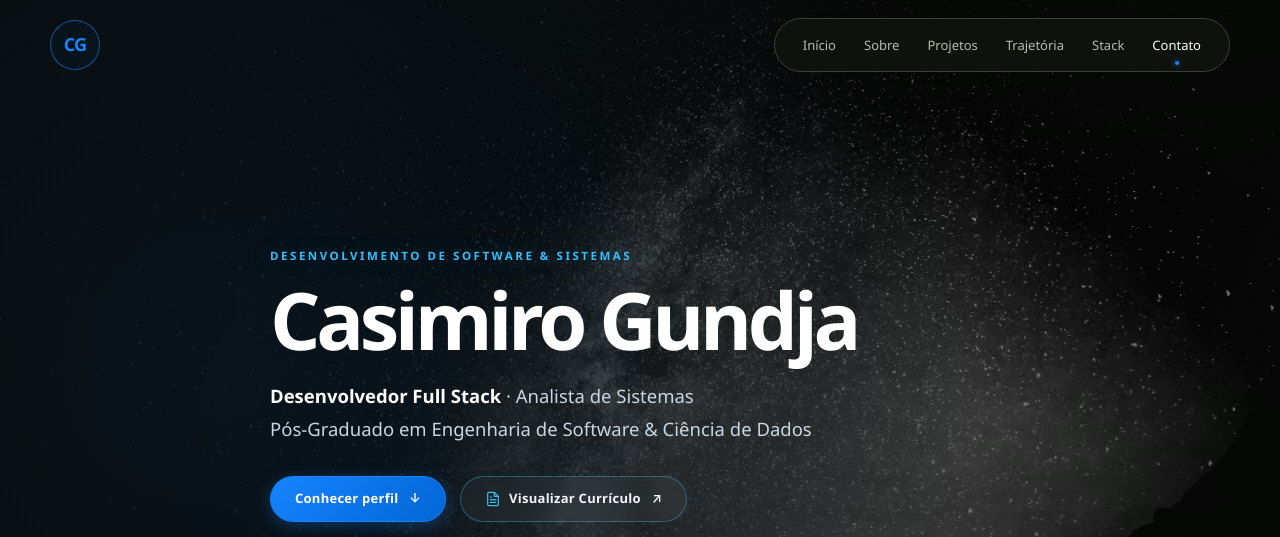
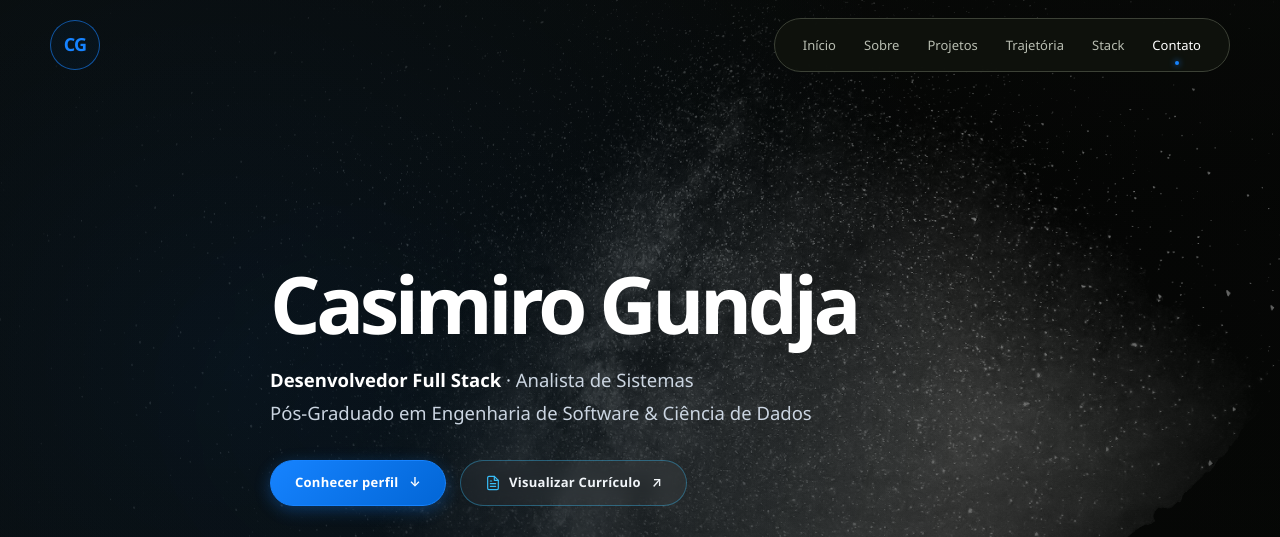
Before and after one commit to casigundja/casigundja.github.io, a plain HTML site: page index.html in a window 1280 px wide. Shown: the top 537 px of the page. Drawn offline with Linux system fonts and the light colour scheme.

Commit message:
Remover subtítulo 'Desenvolvimento de Software & Sistemas' e atualizar currículo

```diff
--- a/index.html
+++ b/index.html
@@ -57,7 +57,6 @@
 		<section id="inicio" class="hero" aria-labelledby="hero-title">
 			<div class="hero-photo" style="--cover:url('intro-bg.jpg')" aria-hidden="true"></div>
 			<div class="wrap hero-inner">
-				<p class="eyebrow">Desenvolvimento de Software &amp; Sistemas</p>
 				<h1 id="hero-title">Casimiro Gundja</h1>
 				<p class="hero-role">
 					<strong>Desenvolvedor Full Stack</strong> · Analista de Sistemas<br>
```
Also changed, not shown: 1 other file.
